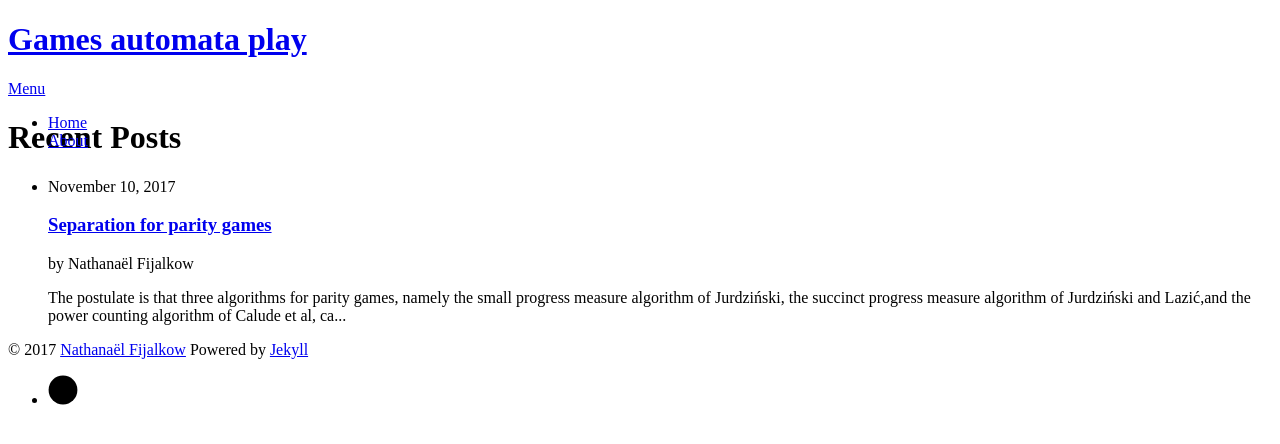
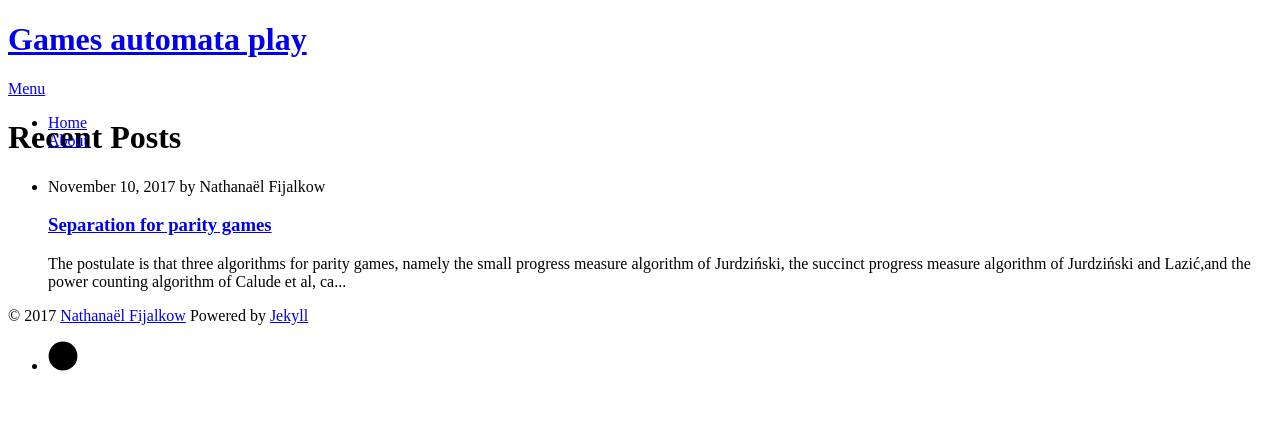
Before and after one commit to games-automata-play/games-automata-play.github.io, a Jekyll site: the page built from index.html, in a window 1280 px wide. Shown: the top 444 px of the page. Built offline with Jekyll 4.4.1, drawn with Linux system fonts in a browser that asks for light colours; nearby versions of some CDN libraries; the list of posts is cut into pages by our own code.

Commit message:
add author

```diff
--- a/index.html
+++ b/index.html
@@ -8,9 +8,8 @@ title: Games automata play
   <ul class="posts noList">
     {% for post in paginator.posts %}
       <li>
-        <span class="date">{{ post.date | date: '%B %d, %Y' }}</span>
+        <p> <span class="date">{{ post.date | date: '%B %d, %Y' }}</span> by <span class="author">{{ post.author }}</span></p>
         <h3><a class="post-link" href="{{ post.url | prepend: site.baseurl }}">{{ post.title }}</a></h3>
-	<p> by <span class="author">{{ post.author }}</span> </p>
         <p class="description">{% if post.description %}{{ post.description | strip_html | strip_newlines | truncate: 250 }}{% else %}{{ post.content | strip_html | strip_newlines | truncate: 250 }}{% endif %}</p>
       </li>
     {% endfor %}
```
